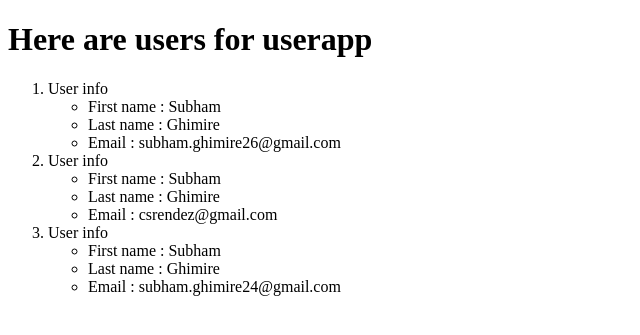
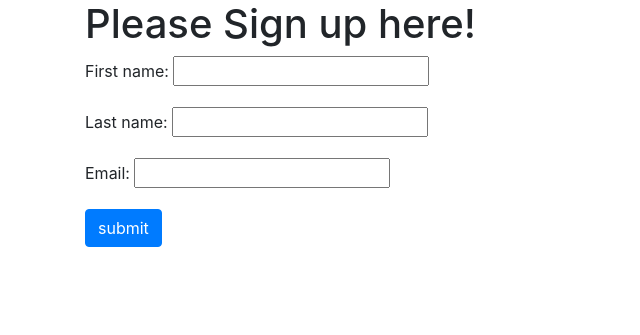
Before and after one commit to subhamghimire/dj6, a Django app: page /users/ in a window 1280 px wide. Shown: the top 335 px of the page, without its empty margins (0-640 px from the left). Run offline with Django 3.2, Linux system fonts and the light colour scheme; data comes from the database, SQL or seed files in the repository; both versions use the stored data as it was after the commit; some libraries are stand-ins or nearby versions.

Commit message:
sign up added

```diff
--- /dev/null
+++ b/userapp/forms.py
@@ -0,0 +1,8 @@
+from django import forms
+from userapp.models import User
+
+class NewUserForm(forms.ModelForm):
+    #you can add validation here
+    class Meta():
+        model = User
+        fields = '__all__'
--- a/userapp/templates/users.html
+++ b/userapp/templates/users.html
@@ -5,23 +5,17 @@
   <meta name="viewport" content="width=device-width, initial-scale=1.0">
   <meta http-equiv="X-UA-Compatible" content="ie=edge">
   <title>Users</title>
+  <link rel="stylesheet" href="https://stackpath.bootstrapcdn.com/bootstrap/4.3.1/css/bootstrap.min.css" integrity="sha384-ggOyR0iXCbMQv3Xipma34MD+dH/1fQ784/j6cY/iJTQUOhcWr7x9JvoRxT2MZw1T" crossorigin="anonymous">
+
 </head>
 <body>
-  <h1>Here are users for userapp</h1>
-  {% if users %}
-
-  <ol>
-    {% for person in users %}
-    <li>User info</li>
-    <ul>
-      <li>First name : {{ person.first_name }}</li>
-      <li>Last name : {{ person.last_name }}</li>
-      <li>Email : {{ person.email }}</li>
-    </ul>
-    {% endfor %}
-  </ol>
-
-
-  {% endif %}
+  <div class="container">
+    <h1>Please Sign up here!</h1>
+    <form method="POST">
+      {{ form.as_p }}
+      {% csrf_token %}
+      <input type="submit" class="btn btn-primary" value="submit"></input>
+    </form>
+    </div>
 </body>
 </html>
--- a/userapp/views.py
+++ b/userapp/views.py
@@ -1,5 +1,6 @@
 from django.shortcuts import render
-from userapp.models import User
+# from userapp.models import User
+from userapp.forms import NewUserForm
 # Create your views here.
 
 def index(request):
@@ -7,6 +8,16 @@ def index(request):
 
 
 def users(request):
-    user_list = User.objects.order_by('first_name')
-    user_dict = {'users':user_list}
-    return render(request,'users.html',context=user_dict)
+    form = NewUserForm()
+
+    if request.method == "POST":
+        form = NewUserForm(request.POST)
+
+        if form.is_valid():
+            form.save(commit=True)
+            #this take back to you index page
+            return index(request)
+        else:
+            print('Error form is invalid')
+
+    return render(request,'users.html',{'form':form})
```
Also changed, not shown: userapp/templates/index.html (+8 -2 lines), README.md (added), db.sqlite3.
